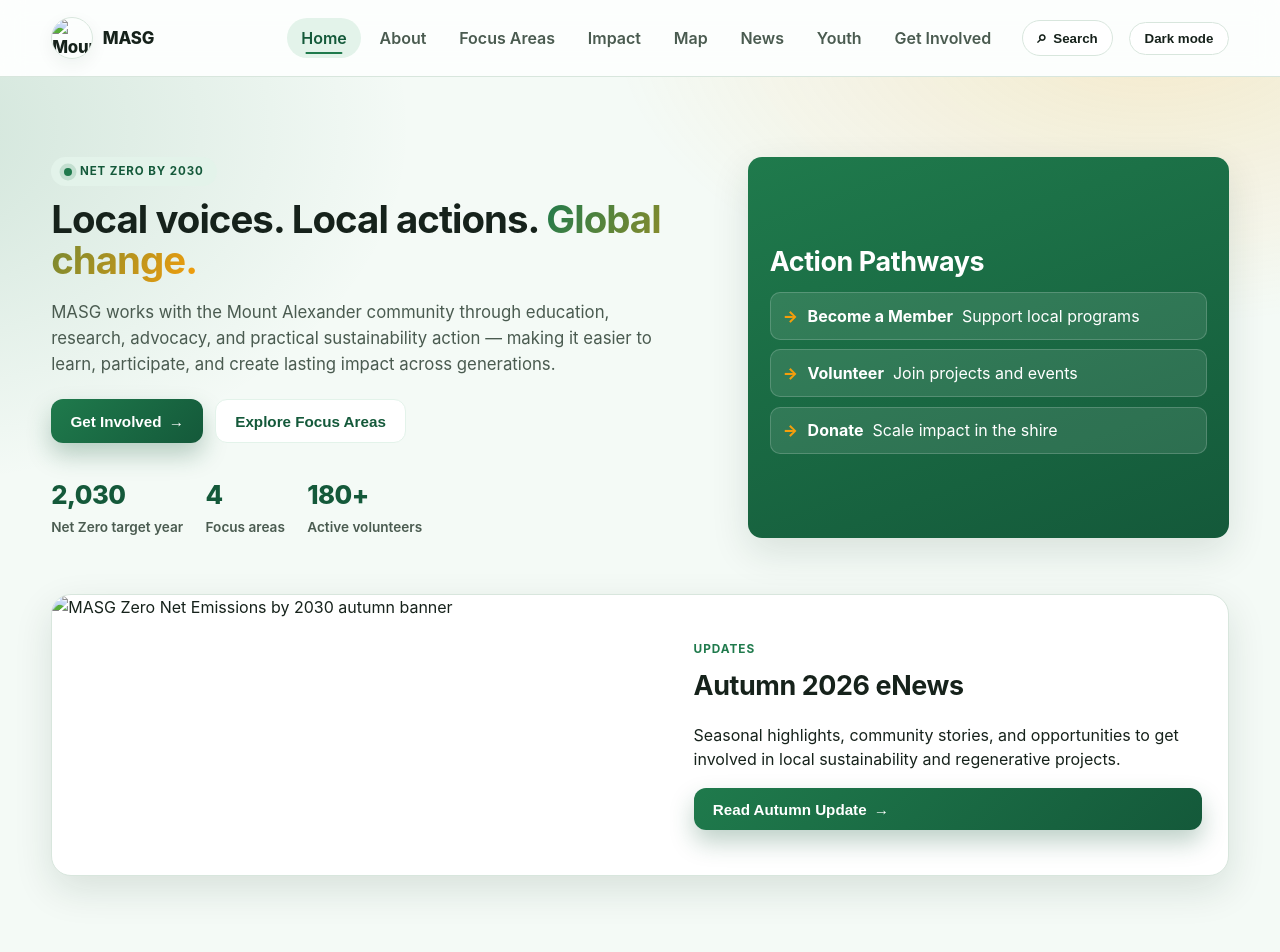
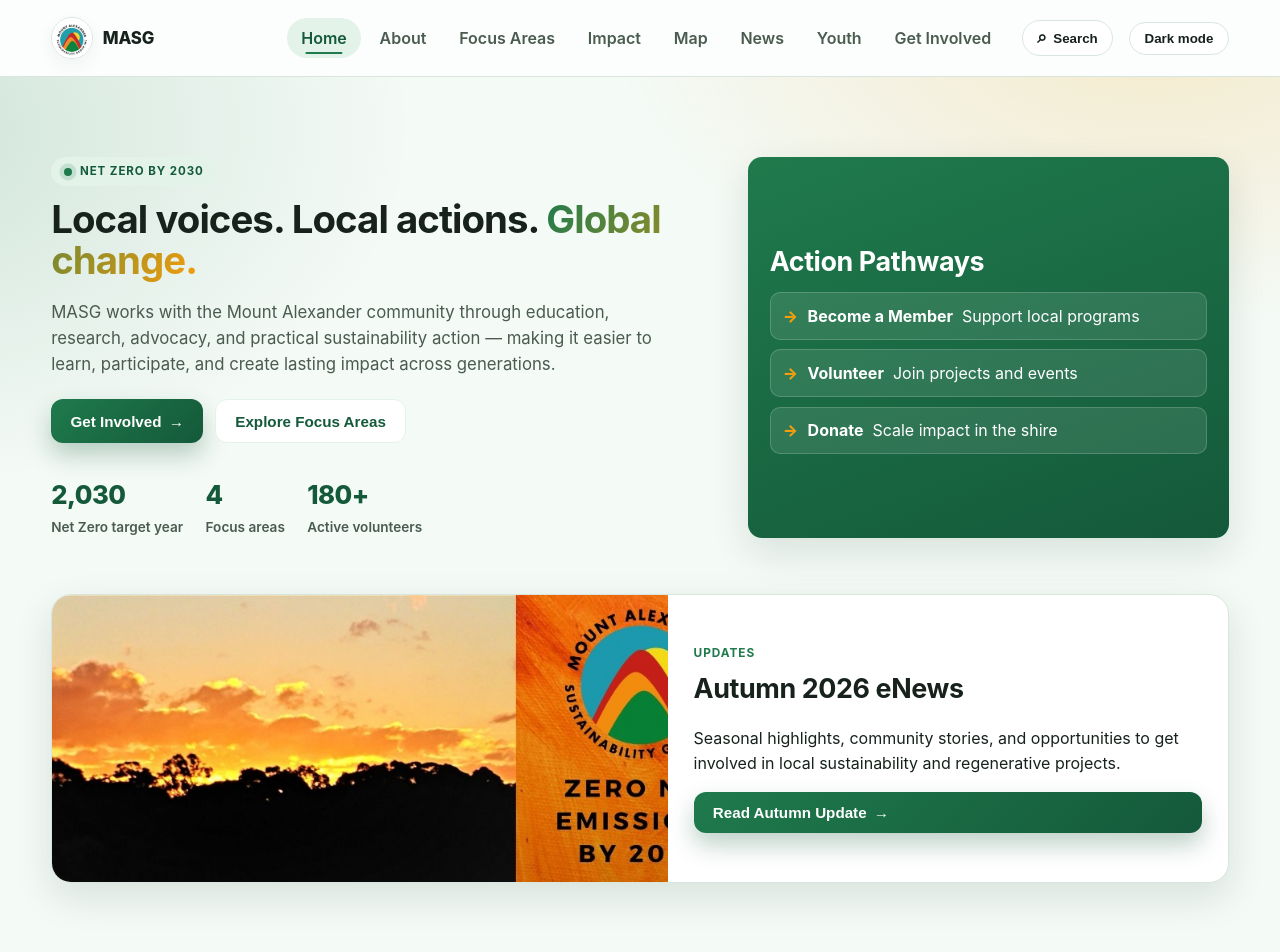
Before and after one commit to buicaovien21/masg-project, a plain HTML site: page index.html in a window 1280 px wide. Shown: the top 952 px of the page. Drawn offline with nearby package versions, Linux system fonts and the light colour scheme.

Commit message:
Use official MASG logo and Autumn 2026 banner; drop absolute paths

```diff
--- a/index.html
+++ b/index.html
@@ -7,7 +7,7 @@
     <link
       rel="icon"
       type="image/png"
-      href="/Users/buicaovien/.cursor/projects/Users-buicaovien-Desktop-masag-project/assets/image-28d3679a-c138-4f12-9487-fbdd8db8444e.png"
+      href="./masg-images/masg-logo.png"
     />
     <link rel="stylesheet" href="./styles.css" />
     <link
@@ -23,7 +23,7 @@
         <a class="brand" href="#">
           <img
             class="brand-logo"
-            src="/Users/buicaovien/.cursor/projects/Users-buicaovien-Desktop-masag-project/assets/image-28d3679a-c138-4f12-9487-fbdd8db8444e.png"
+            src="./masg-images/masg-logo.png"
             alt="Mount Alexander Sustainability Group logo"
           />
           <span>MASG</span>
@@ -130,7 +130,7 @@
           <article class="autumn-feature">
             <div class="image-frame">
               <img
-                src="/Users/buicaovien/.cursor/projects/Users-buicaovien-Desktop-masag-project/assets/image-4ebb50df-7670-4807-bedb-cd7ba51da549.png"
+                src="./masg-images/autumn-2026-enews.png"
                 alt="MASG Zero Net Emissions by 2030 autumn banner"
               />
             </div>
@@ -447,7 +447,7 @@
             <article class="card news-card reveal">
               <div class="news-thumb news-thumb-img">
                 <img
-                  src="/Users/buicaovien/.cursor/projects/Users-buicaovien-Desktop-masag-project/assets/image-4ebb50df-7670-4807-bedb-cd7ba51da549.png"
+                  src="./masg-images/autumn-2026-enews.png"
                   alt="Autumn 2026 eNews banner"
                   loading="lazy"
                 />
```
Also changed, not shown: masg-images/autumn-2026-enews.png (added), masg-images/masg-logo.png (added).
